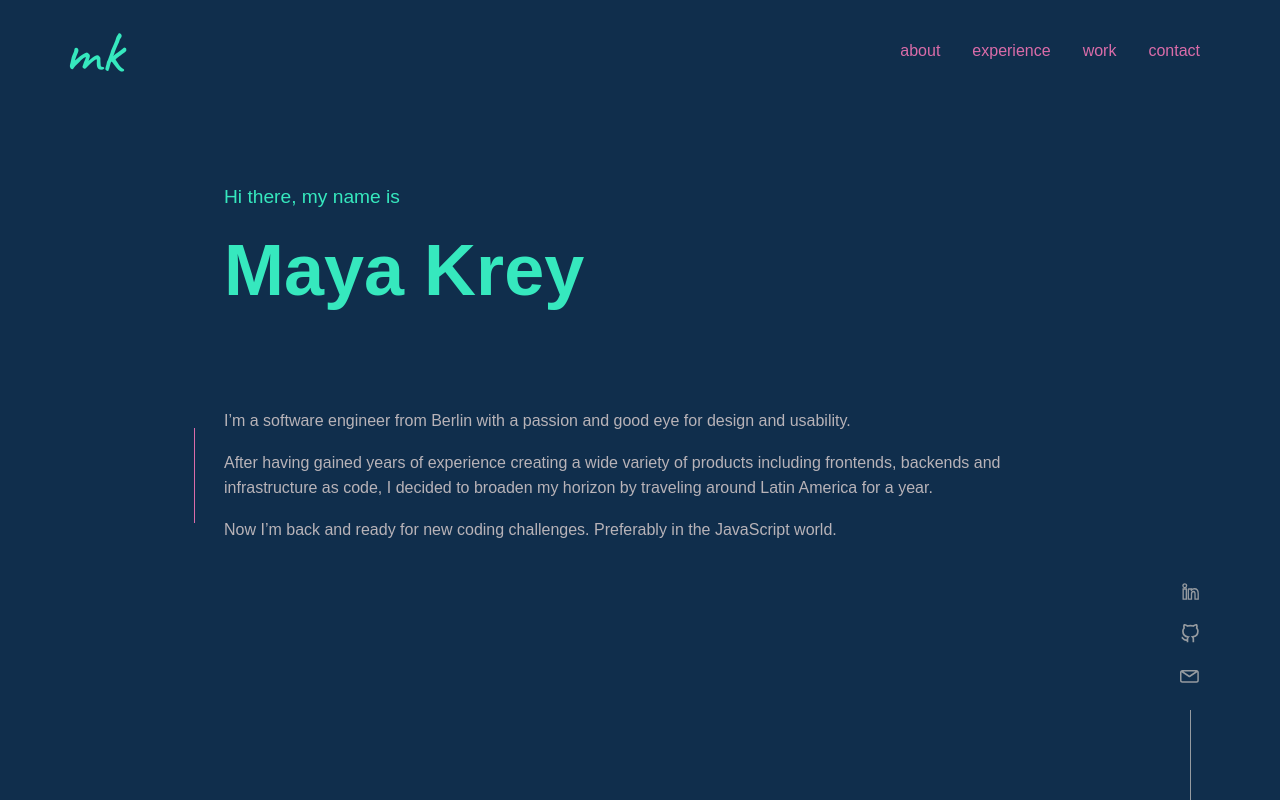
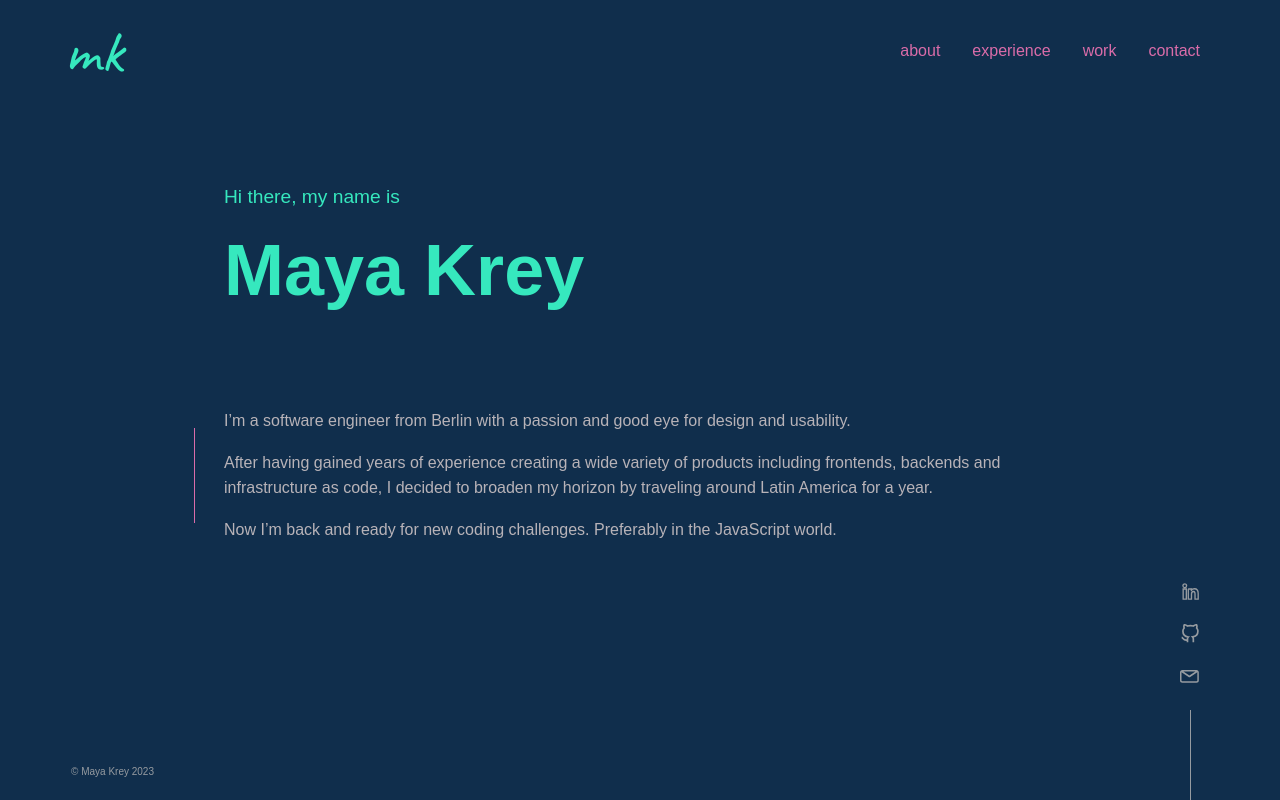
Before and after one commit to mayakrey/home, a Vue app: page / in a window 1280 px wide. Built offline with nearby package versions, Linux system fonts and the light colour scheme.

Commit message:
Add footer

```diff
--- a/src/App.vue
+++ b/src/App.vue
@@ -1,6 +1,7 @@
 <script setup lang="ts">
   import Navigation from './components/Navigation.vue'
   import SocialMedia from './components/SocialMedia.vue'
+  import Footer from './components/Footer.vue'
 </script>
 
 <template>
@@ -18,6 +19,7 @@
   <div class="social-media-mobile">
     <SocialMedia />
   </div>
+  <Footer />
 </template>
 
 <style scoped>
--- /dev/null
+++ b/src/components/Footer.vue
@@ -0,0 +1,21 @@
+<template>
+  <p>© Maya Krey 2023</p>
+</template>
+
+<style scoped>
+  p {
+    font-size: 10px;
+    color: var(--font-tertiary);
+    position: initial;
+    text-align: center;
+    margin-top: 2rem;
+  }
+
+  @media (min-width: 1024px) {
+    p {
+      position: fixed;
+      bottom: 20px;
+      left: 71px;
+    }
+  }
+</style>
```
